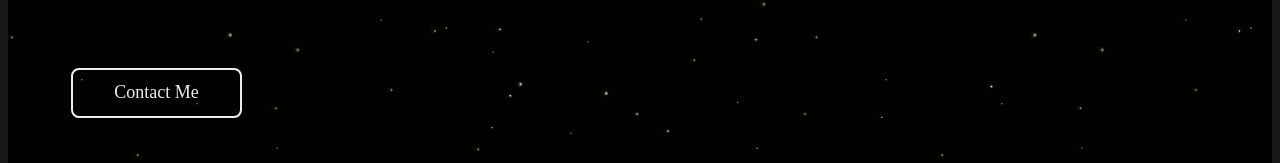
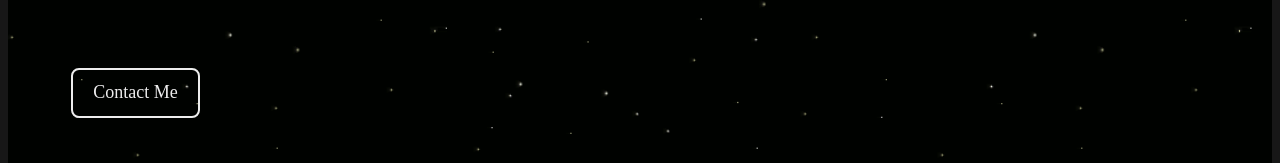
Before and after one commit to gulpinhenry/career-portfolio, a React (Create React App) app: page / in a window 1280 px wide. Shown: the part 337-500 px from the top of the page. Built offline with nearby package versions, Linux system fonts and the light colour scheme; a web font is replaced by a local one.

Commit message:
add contact links

```diff
--- a/src/components/Cover.js
+++ b/src/components/Cover.js
@@ -42,7 +42,7 @@ export default function Cover() {
                 </Slide>
                 {/* TODO: direct to contact info on click  */}
                 <Slide direction="right" in={slid} container={containerRef.current} timeout={{ enter: 500 }} mountOnEnter unmountOnExit>
-                    <button className = "reg-button" id="title-contact">Contact Me</button>
+                    <a id = "contact-btn" href = "https://www.linkedin.com/in/kamhenry/" target="_blank"><button className = "reg-button" id="title-contact">Contact Me</button></a>
                 </Slide>
 
             </div>
--- a/src/styles/style.css
+++ b/src/styles/style.css
@@ -27,6 +27,7 @@
     background-size: cover; /* Resize the background image to cover the entire container */
     min-height: 80vh;
     /* border: yellow 2px solid; */
+    overflow-x: hidden;
     margin-bottom: 30px;
 }
 #title-container{
@@ -66,7 +67,9 @@ button{
 #title-contact {
     margin: 0 30%;
 }
-
+#contact-btn{
+    background-color: transparent;
+}
 button:hover {
     background-color: #EDEDED;
     color: #171717;
```
